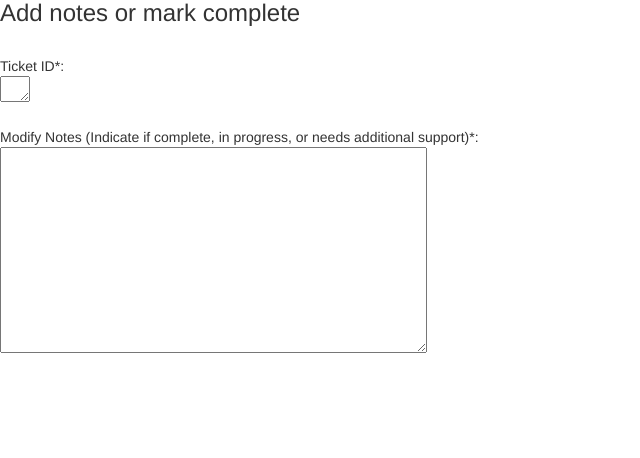
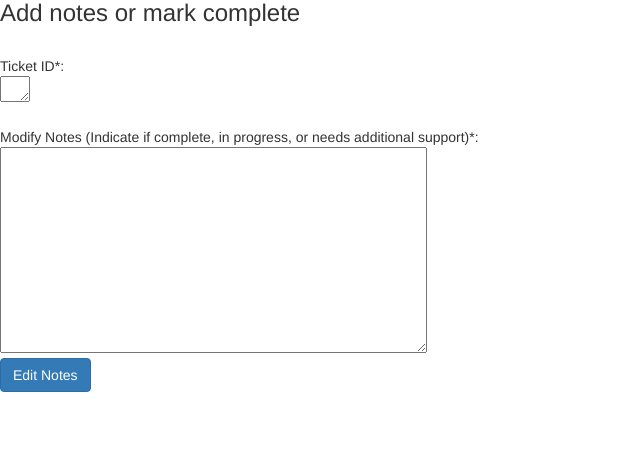
Before and after one commit to werabred/ticket_project, a Flask app: template templates/modify.htm in a window 1280 px wide. Shown: the part 20-478 px from the top of the page, without its empty margins (0-640 px from the left). Run offline with Flask 2, Linux system fonts and the light colour scheme; the template is opened without the code that fills it, so the values that code supplies are empty; some libraries are stand-ins or nearby versions.

Commit message:
Update modify.htm
button

```diff
--- a/templates/modify.htm
+++ b/templates/modify.htm
@@ -11,7 +11,7 @@
    Modify Notes (Indicate if complete, in progress, or needs additional support)*:<br/>
     <textarea id="textbox" name="notes" rows="10" cols="50"></textarea>
 <br/>
-
+<button type="submit" class="btn btn-primary">Edit Notes</button>
 </form>
 
 </body>
```
